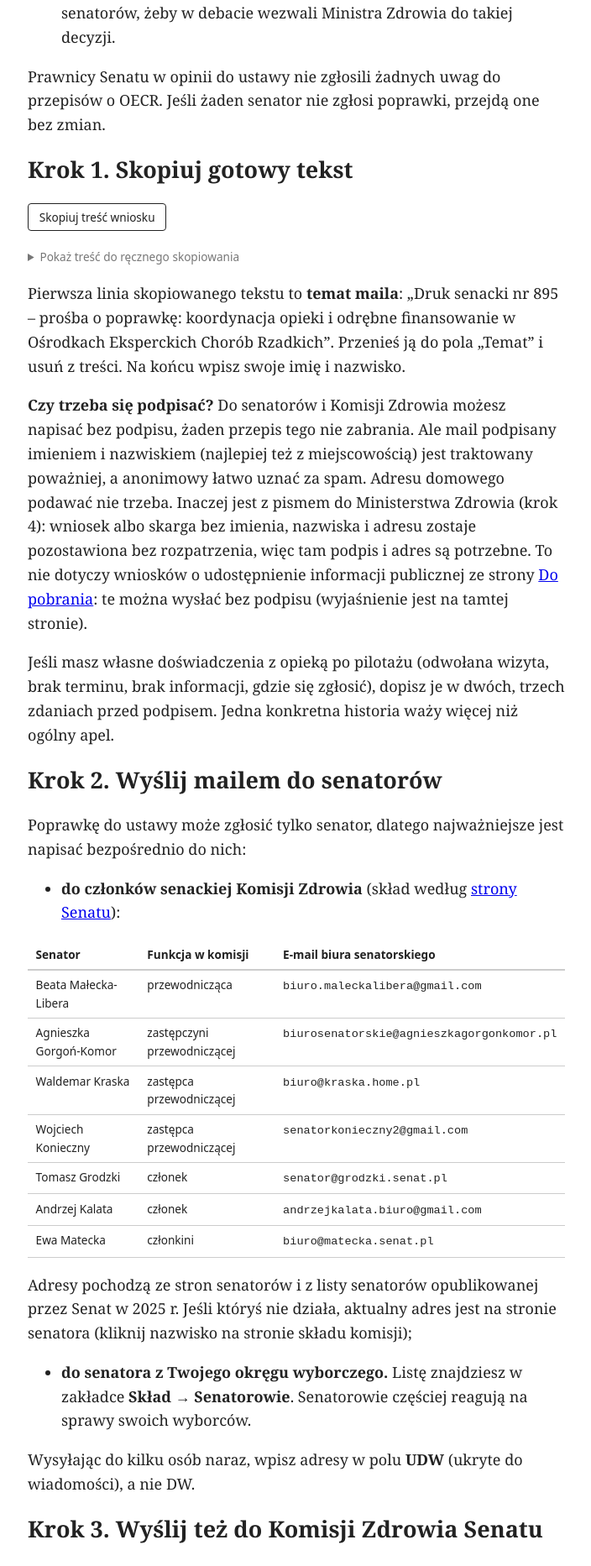
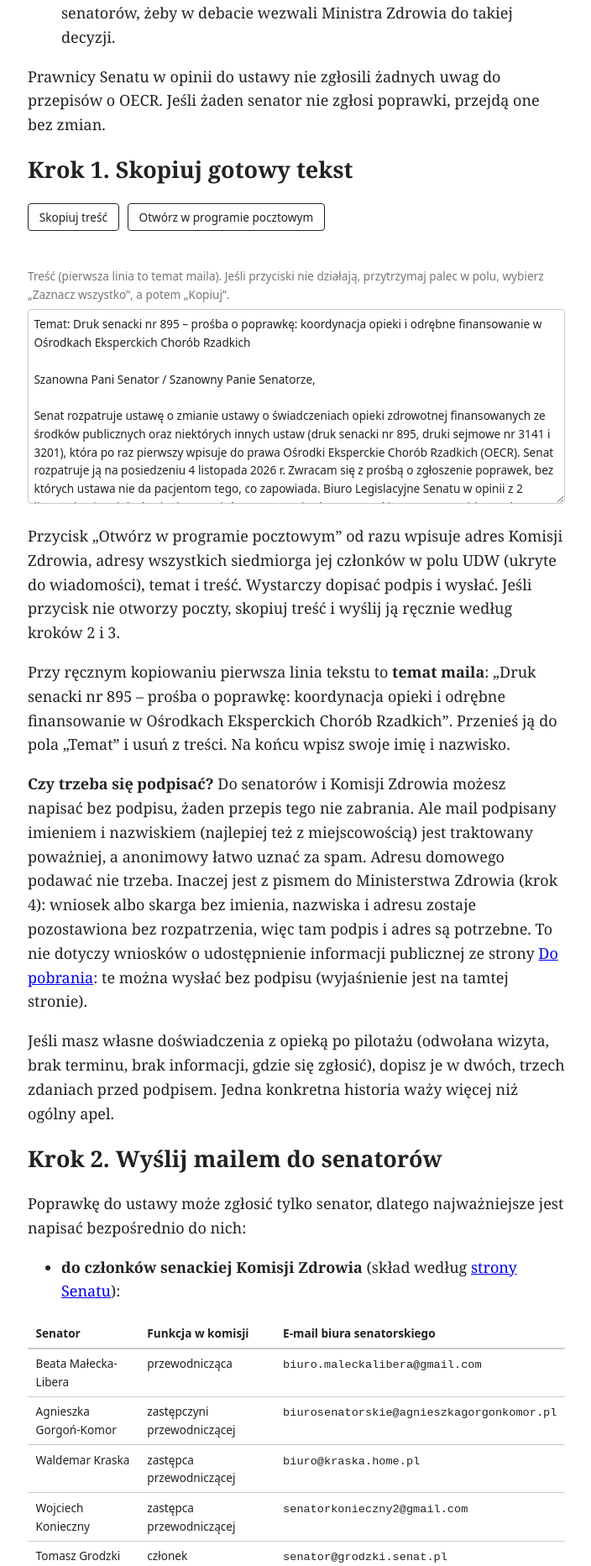
Before and after one commit to sylwiaeb/nf1news, a Jekyll site: the page built from _posts/2026-11-03-senat-uwagi-oecr.md, in a window 1280 px wide. Shown: the part 1058-2923 px from the top of the page at 84% size, without its empty margins (287-991 px from the left). Built offline with Jekyll 4.4.1, drawn with Linux system fonts in a browser that asks for light colours.

Commit message:
Treść wniosków zawsze widoczna, przycisk otwierający pocztę z adresami i tematem
Co-Authored-By: Claude Opus 5.5 <noreply@anthropic.com>
Claude-Session: https://claude.ai/code/session_019jaYAUrvFxzDMrZaHzH4de

```diff
--- a/_includes/mail.html
+++ b/_includes/mail.html
@@ -1,9 +1,10 @@
 {% capture body %}{% include {{ include.body }} %}{% endcapture %}
 <div class="mail-box">
-<p class="mail"><button type="button" class="btn copy" data-target="{{ include.id }}">Skopiuj treść wniosku</button> <span class="copy-msg" hidden></span></p>
-<details class="mail-text">
-<summary>Pokaż treść do ręcznego skopiowania</summary>
-<p class="hint">Jeśli przycisk nie działa w Twojej przeglądarce: przytrzymaj palec w polu poniżej, wybierz „Zaznacz wszystko”, a potem „Kopiuj”.</p>
+<p class="mail">
+<button type="button" class="btn copy" data-target="{{ include.id }}">Skopiuj treść</button>
+{% if include.to %}<a class="btn mailto" href="mailto:{{ include.to }}" data-target="{{ include.id }}" data-to="{{ include.to }}" data-bcc="{{ include.bcc }}" data-subject="{{ include.subject }}">Otwórz w programie pocztowym</a>{% endif %}
+</p>
+<p class="copy-msg" role="status" aria-live="polite"></p>
+<label for="{{ include.id }}">Treść{% if include.to and include.subject == nil %} (pierwsza linia to temat maila){% endif %}. Jeśli przyciski nie działają, przytrzymaj palec w polu, wybierz „Zaznacz wszystko”, a potem „Kopiuj”.</label>
 <textarea id="{{ include.id }}" readonly rows="10">{{ body | strip | escape }}</textarea>
-</details>
 </div>
--- a/_layouts/default.html
+++ b/_layouts/default.html
@@ -65,8 +65,8 @@
     .fb-box p { margin: 0.4rem 0; }
     .fb-box textarea { width: 100%; box-sizing: border-box; font: inherit; color: inherit; background: none; border: 1px solid #ccc; border-radius: 4px; padding: 0.4rem; }
     .mail-box { font-family: system-ui, sans-serif; font-size: 0.85rem; margin: 0 0 1rem; }
-    .mail-box summary { cursor: pointer; color: #777; }
-    .mail-box .hint { margin: 0.4rem 0; color: #777; }
+    .mail-box label { display: block; margin: 0.4rem 0; color: #777; }
+    .mail-box .copy-msg { margin: 0; min-height: 1.2em; font-weight: 600; }
     .mail-box textarea { width: 100%; box-sizing: border-box; font: inherit; color: inherit; background: none; border: 1px solid #ccc; border-radius: 4px; padding: 0.4rem; }
     .btn { display: inline-block; font: 0.85rem system-ui, sans-serif; padding: 0.4rem 0.8rem; margin: 0 0.4rem 0.4rem 0; border: 1px solid currentColor; border-radius: 4px; background: none; color: inherit; text-decoration: none; cursor: pointer; }
     .source { color: #777; font-family: system-ui, sans-serif; font-size: 0.8rem; }
@@ -97,30 +97,36 @@
         if (!ok && navigator.clipboard) navigator.clipboard.writeText(ta.value);
         done.hidden = false;
       } else if (t.matches && t.matches('button.copy')) {
-        // „Skopiuj treść wniosku”: najpierw schowek, potem execCommand, a gdy oba zawiodą,
-        // rozwijamy pole z tekstem i zaznaczamy je do ręcznego skopiowania.
+        // „Skopiuj treść”: najpierw schowek, potem execCommand, a gdy oba zawiodą,
+        // zaznaczamy tekst w polu, żeby można go było skopiować ręcznie.
         var box = t.closest('.mail-box'), ta = document.getElementById(t.dataset.target);
         if (!box || !ta) return;
-        var msg = box.querySelector('.copy-msg'), det = box.querySelector('details');
-        var show = function (text) { msg.textContent = text; msg.hidden = false; };
-        var manual = function () {
-          det.open = true;
-          ta.focus(); ta.select(); ta.setSelectionRange(0, ta.value.length);
-          show('Nie udało się skopiować automatycznie. Tekst jest zaznaczony poniżej: wybierz „Kopiuj”.');
-        };
+        var msg = box.querySelector('.copy-msg');
+        var show = function (text) { msg.textContent = text; };
+        var select = function () { ta.focus(); ta.select(); ta.setSelectionRange(0, ta.value.length); };
         var legacy = function () {
-          var wasOpen = det.open, ok = false;
-          det.open = true;
-          ta.focus(); ta.select(); ta.setSelectionRange(0, ta.value.length);
+          var ok = false;
+          select();
           try { ok = document.execCommand('copy'); } catch (err) {}
-          if (ok) { det.open = wasOpen; window.getSelection && window.getSelection().removeAllRanges(); show('Skopiowano. Wklej treść do maila.'); }
-          else manual();
+          show(ok ? 'Skopiowano. Wklej treść do maila.' : 'Nie udało się skopiować automatycznie. Tekst w polu poniżej jest zaznaczony: wybierz „Kopiuj”.');
         };
         if (navigator.clipboard && window.isSecureContext) {
           navigator.clipboard.writeText(ta.value).then(function () { show('Skopiowano. Wklej treść do maila.'); }, legacy);
         } else legacy();
       }
     });
+    // „Otwórz w programie pocztowym”: adresy, temat (pierwsza linia „Temat: …”) i treść.
+    document.querySelectorAll('a.mailto').forEach(function (a) {
+      var ta = document.getElementById(a.dataset.target);
+      if (!ta) return;
+      var text = ta.value, subject = a.dataset.subject || '', m = text.match(/^Temat:\s*(.*)\n+/);
+      if (m) { subject = subject || m[1]; text = text.slice(m[0].length); }
+      var q = [];
+      if (a.dataset.bcc) q.push('bcc=' + encodeURIComponent(a.dataset.bcc));
+      if (subject) q.push('subject=' + encodeURIComponent(subject));
+      q.push('body=' + encodeURIComponent(text));
+      a.href = 'mailto:' + a.dataset.to + '?' + q.join('&');
+    });
   </script>
   <footer>{{ site.description }} · <a href="{{ '/prywatnosc/' | relative_url }}">Prywatność</a></footer>
 </body>
--- a/_posts/2026-11-03-senat-uwagi-oecr.md
+++ b/_posts/2026-11-03-senat-uwagi-oecr.md
@@ -19,9 +19,11 @@ Prawnicy Senatu w opinii do ustawy nie zgłosili żadnych uwag do przepisów o O
 
 ## Krok 1. Skopiuj gotowy tekst
 
-{% include mail.html id="uwagi-senat" body="wnioski/uwagi-senat-OECR.txt" %}
+{% include mail.html id="uwagi-senat" body="wnioski/uwagi-senat-OECR.txt" to="kz@senat.gov.pl" bcc="biuro.maleckalibera@gmail.com,biurosenatorskie@agnieszkagorgonkomor.pl,biuro@kraska.home.pl,senatorkonieczny2@gmail.com,senator@grodzki.senat.pl,andrzejkalata.biuro@gmail.com,biuro@matecka.senat.pl" %}
 
-Pierwsza linia skopiowanego tekstu to **temat maila**: „Druk senacki nr 895 – prośba o poprawkę: koordynacja opieki i odrębne finansowanie w Ośrodkach Eksperckich Chorób Rzadkich”. Przenieś ją do pola „Temat” i usuń z treści. Na końcu wpisz swoje imię i nazwisko.
+Przycisk „Otwórz w programie pocztowym” od razu wpisuje adres Komisji Zdrowia, adresy wszystkich siedmiorga jej członków w polu UDW (ukryte do wiadomości), temat i treść. Wystarczy dopisać podpis i wysłać. Jeśli przycisk nie otworzy poczty, skopiuj treść i wyślij ją ręcznie według kroków 2 i 3.
+
+Przy ręcznym kopiowaniu pierwsza linia tekstu to **temat maila**: „Druk senacki nr 895 – prośba o poprawkę: koordynacja opieki i odrębne finansowanie w Ośrodkach Eksperckich Chorób Rzadkich”. Przenieś ją do pola „Temat” i usuń z treści. Na końcu wpisz swoje imię i nazwisko.
 
 **Czy trzeba się podpisać?** Do senatorów i Komisji Zdrowia możesz napisać bez podpisu, żaden przepis tego nie zabrania. Ale mail podpisany imieniem i nazwiskiem (najlepiej też z miejscowością) jest traktowany poważniej, a anonimowy łatwo uznać za spam. Adresu domowego podawać nie trzeba. Inaczej jest z pismem do Ministerstwa Zdrowia (krok 4): wniosek albo skarga bez imienia, nazwiska i adresu zostaje pozostawiona bez rozpatrzenia, więc tam podpis i adres są potrzebne. To nie dotyczy wniosków o udostępnienie informacji publicznej ze strony [Do pobrania]({{ '/do-pobrania/' | relative_url }}): te można wysłać bez podpisu (wyjaśnienie jest na tamtej stronie).
 
```
Also changed, not shown: do-pobrania.md (+3 -3 lines).
